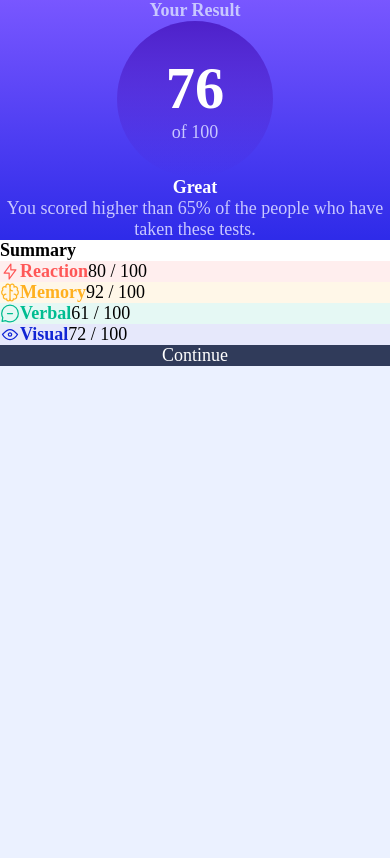
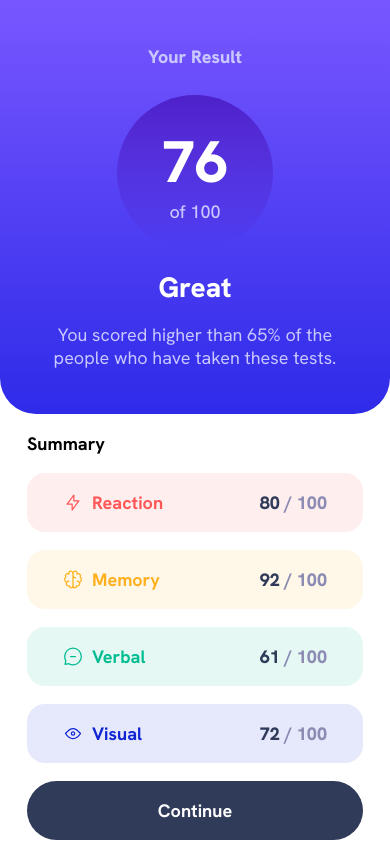
Before and after one commit to jorgecorderozx/frontendmentor-results-summary, a plain HTML site: page index.html in a window 390 px wide. Drawn offline with Linux system fonts and the light colour scheme.

Commit message:
Index html adjustments such as correct font family preconnect tag. CSS rules to finish the mobile design.

```diff
--- a/index.html
+++ b/index.html
@@ -10,7 +10,7 @@
   <link rel="stylesheet" href="styles.css">
   <link rel="preconnect" href="https://fonts.googleapis.com">
   <link rel="preconnect" href="https://fonts.gstatic.com" crossorigin>
-  <link href="https://fonts.googleapis.com/css2?family=Raleway:ital,wght@0,100..900;1,100..900&display=swap"
+  <link href="https://fonts.googleapis.com/css2?family=Hanken+Grotesk:ital,wght@0,100..900;1,100..900&display=swap"
     rel="stylesheet">
   <title>Frontend Mentor | Results summary component</title>
 
@@ -37,28 +37,28 @@
             <img src="assets/images/icon-reaction.svg">
             <p class="quality reaction">Reaction</p>
           </div>
-          <span class="rating">80 / 100</span>
+          <span class="rating"><span class="ratingOutput">80</span> / 100</span>
         </li>
         <li class="flex">
           <div class="flex">
             <img src="assets/images/icon-memory.svg">
             <p class="quality memory">Memory</p>
           </div>
-          <span class="rating">92 / 100</span>
+          <span class="rating"><span class="ratingOutput">92</span> / 100</span>
         </li>
         <li class="flex">
           <div class="flex">
             <img src="assets/images/icon-verbal.svg">
             <p class="quality verbal">Verbal</p>
           </div>
-          <span class="rating">61 / 100</span>
+          <span class="rating"><span class="ratingOutput">61</span> / 100</span>
         </li>
         <li class="flex">
           <div class="flex">
             <img src="assets/images/icon-visual.svg">
             <p class="quality visual">Visual</p>
           </div>
-          <span class="rating">72 / 100</span>
+          <span class="rating"><span class="ratingOutput">72</span> / 100</span>
         </li>
       </ul>
       <button>Continue</button>
--- a/styles.css
+++ b/styles.css
@@ -42,6 +42,18 @@ main {
 .resultCard {
     background-image: linear-gradient(to bottom, var(--light-slate-blue), var(--light-royal-blue));
     align-items: center;
+    gap: 1rem;
+    padding: 2.5rem;
+    border-radius: 0 0 2rem 2rem;
+}
+
+.resultTitle {
+    margin-bottom: 0.5rem;
+}
+
+.resultCard h2 {
+    font-size: 28px;
+    font-weight: 500;
 }
 
 .resultCard p {
@@ -56,6 +68,11 @@ main {
     align-items: center;
     border-radius: 50%;
     flex-direction: column;
+}
+
+.circle p {
+    font-weight: 500;
+
 }
 
 .result{
@@ -75,12 +92,46 @@ main {
     font-weight: 800;
 }
 
+.summary{
+    padding: 1rem 1.5rem;
+}
+
+.summary h2 {
+    margin-bottom: 1rem;
+}
+
+ul {
+    gap: 1rem;
+}
+
+li {
+    justify-content: space-between;
+    align-items: center;
+    padding: 1rem 2rem;
+    border-radius: 1rem;
+
+}
+li > div {
+    gap: 0.5rem;
+}
 ul {
     list-style-type: none;
 }
 
 .quality {
     font-weight: 700;
+}
+
+
+
+.ratingOutput {
+    color: var(--dark-gray-blue);
+    font-weight: 800;
+}
+
+.rating{
+    color: color-mix(in srgb, var(--light-lavender), #000000 30%);
+    font-weight: 800;
 }
 
 li:nth-child(1){
@@ -117,5 +168,9 @@ li:nth-child(4){
 
 button {
     background-color: var(--dark-gray-blue);
-    border: none
+    border: none;
+    border-radius: 2rem;
+    padding: 1rem 0;
+    margin-top: 1rem;
+    font-weight: 700;
 }
```
